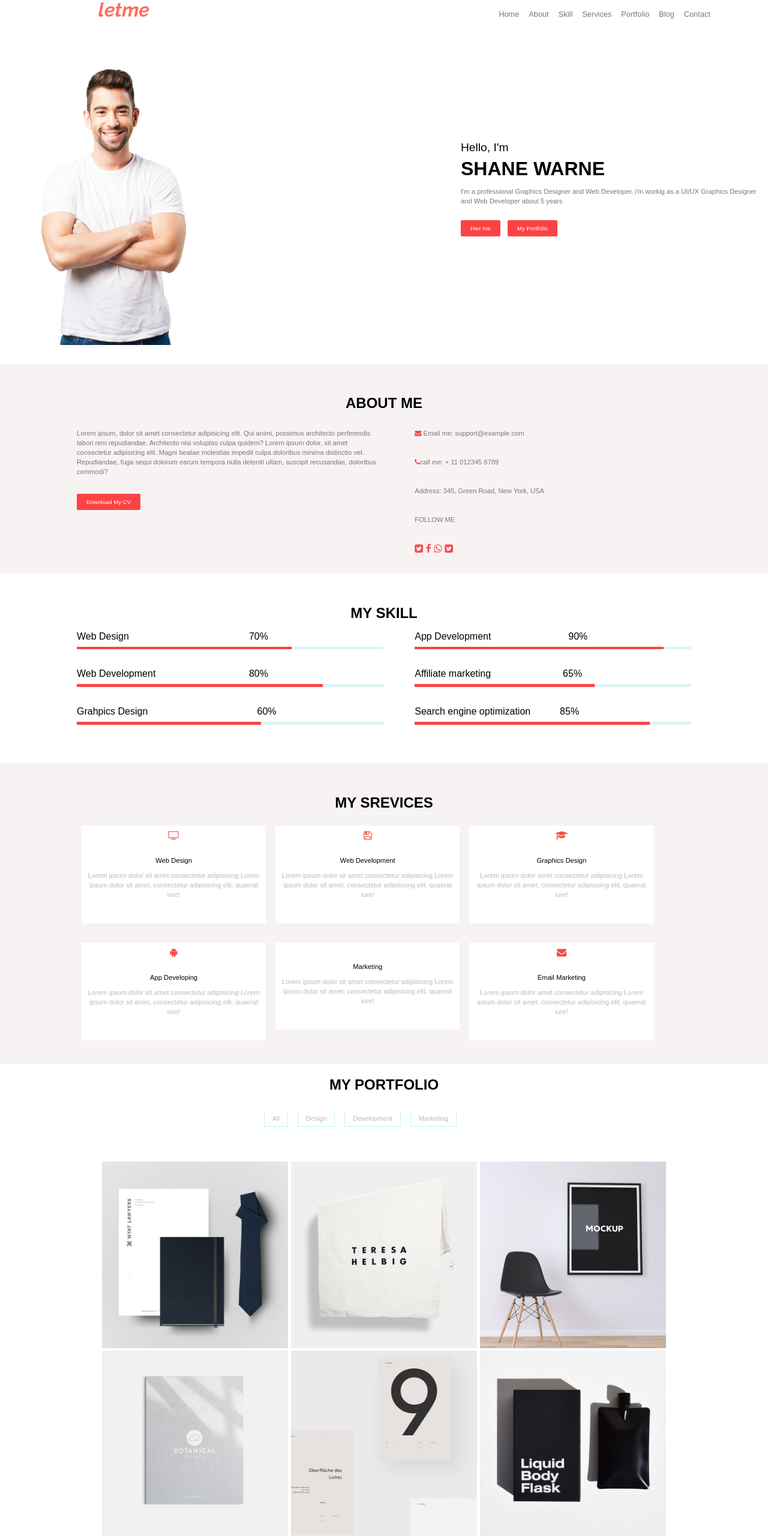
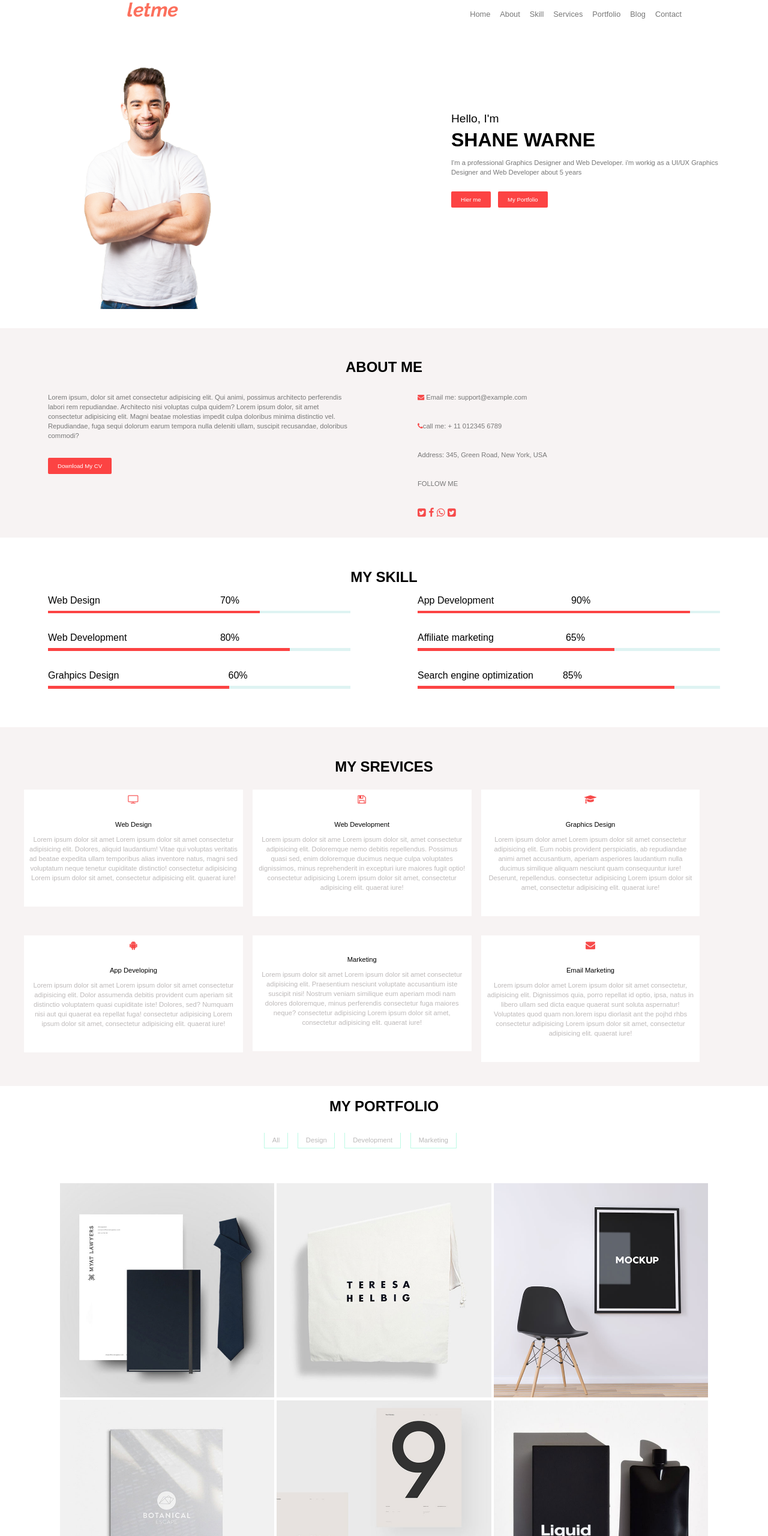
Before and after one commit to ashrofdev/New-project, a plain HTML site: page index.html in a window 1280 px wide. Shown: the top 2560 px of the page at 60% size. Drawn offline with Linux system fonts and the light colour scheme.

Commit message:
adjusting some properties

```diff
--- a/css/style.css
+++ b/css/style.css
@@ -5,7 +5,7 @@ body {
     margin: 0;
 }
 .header {
-    padding: 0 5rem 1rem 5rem;
+    padding: 0 8rem 1rem 8rem;
 }
 
 .navigation a {
@@ -32,6 +32,9 @@ body {
 .fix {
     clear: both;
 }
+.first {
+    padding: 0 5rem;
+}
 .man {
     margin: 0 auto;
     width: 30%;
@@ -43,7 +46,7 @@ body {
     line-height: .5rem;
     float: right;
     margin: 2rem 0;
-    margin-top: 10rem;
+    margin-top: 7rem;
 }
 .story h3 {
     font-weight: 200;
@@ -71,7 +74,7 @@ body {
     border-radius: 2px;
 }
 .about {
-    padding: 2rem 8rem;
+    padding: 2rem 5rem;
     background-color: rgb(247, 243, 243);
 }
 .section-heading {
@@ -80,21 +83,23 @@ body {
 }
 .my-cv {
     float: left;
-    width: 50%;
-    padding-right: 1rem;
+    width: 45%;
+    padding-right: 3rem;
 }
 .contact {
     float: right;
     width: 45%;
 }
 .skill {
-    padding: 2rem 8rem;
+    padding: 2rem 5rem;
+    box-sizing: border-box;
 }
 
 .grade {
     margin-bottom: 2rem;
     height: .3rem;
     margin-top: .5rem;
+    box-sizing: border-box;
 }
 .grade:nth-child(1) { background-image: linear-gradient(to right, rgb(252, 67, 67) 70%, rgb(222, 243, 242) 70%);}
 .grade:nth-child(2) { background-image: linear-gradient(to right, rgb(252, 67, 67) 80%, rgb(222, 243, 242) 80%);}
@@ -113,7 +118,7 @@ body {
     background-color: rgb(247, 243, 243);
 }
 .content {
-    padding: 2rem 8rem;
+    padding: 2rem 5rem;
 }
 .top {
     margin-bottom: 1rem;
@@ -169,12 +174,14 @@ body {
     background-color:  rgb(252, 67, 67);
 }
 .mag {
-    padding: 2rem 8rem;
+    padding: 2rem 4rem;
 }
 .por-img {
-    width: 30.3%;
+    width: 31%;
 }
-.portfolio {text-align: center;}
+.portfolio {
+    text-align: center;
+}
 
 .hire-me {
     background-color: rgb(247, 243, 243);
@@ -190,7 +197,7 @@ body {
 }
 .client {
     text-align: center;
-    padding: 2.5rem;
+    padding: 2rem 5rem;
 }
 .client-img {
     border: 1px solid rgb(201, 243, 229);
@@ -217,7 +224,7 @@ body {
 }
 .my-blog {
     background-color: rgb(247, 243, 243);
-    padding: 2rem 0;
+    padding: 2rem;
     text-align: center;
 }
 .box-h {
@@ -244,6 +251,7 @@ body {
     text-align: center;
     margin-bottom: 1.5rem;
 }
+.content {padding: 2rem 2rem}
 .pad {
     padding: 0 .5rem 1rem .5rem;
 }
@@ -286,7 +294,7 @@ body {
 .icon {
     color: rgb(247, 74, 74);
 }
-@media screen and (max-width: 500px) {
+@media screen and (max-width: 700px) {
     body {
         font-size: 100%;
         float: none;
@@ -335,6 +343,7 @@ body {
     .about {
         padding: 0;
         margin: 0;
+        padding: 1rem;
     }
     .skill {
         margin: 0;
@@ -348,11 +357,14 @@ body {
         width: 100%;
     }
     .input {
+        margin: 0;
+        padding: 0;
         width: 100%;
         margin: 0;
         padding: -1rem;;
         margin-bottom: .5rem;
         margin-left: .2rem;
+        padding: .5rem;
     }
     .contact {
         float: none;
@@ -377,6 +389,8 @@ body {
         padding: 1rem;
     }
     .my-services {
+        margin: 0;
+        padding: 0;
         padding: 2rem 0;
     }
     .content {
@@ -389,11 +403,11 @@ body {
         margin: 0;
         padding: 0;
         float: none;
-        width: 100%;
+        padding: 1rem;
     }
     .bottom {
         float: none;
-        width: 100%;
+        padding: 1rem;
     }
     .web-design {
         margin: 0;
--- a/index.html
+++ b/index.html
@@ -93,17 +93,17 @@
                             <div class="web-design">
                                 <i class="fa fa-tv icon"></i>
                                 <h6 class="box-head">Web Design</h6>
-                                <p class="paragraph">Lorem ipsum dolor sit amet consectetur adipisicing Lorem ipsum dolor sit amet, consectetur adipisicing elit. quaerat iure!</p>
+                                <p class="paragraph">Lorem ipsum dolor sit amet Lorem ipsum dolor sit amet consectetur adipisicing elit. Dolores, aliquid laudantium! Vitae qui voluptas veritatis ad beatae expedita ullam temporibus alias inventore natus, magni sed voluptatum neque tenetur cupiditate distinctio! consectetur adipisicing Lorem ipsum dolor sit amet, consectetur adipisicing elit. quaerat iure!</p>
                             </div>
                             <div class="web-design">
                                 <i class="fa fa-floppy-o icon"></i>
                                 <h6 class="box-head">Web Development</h6>
-                                <p class="paragraph">Lorem ipsum dolor sit amet consectetur adipisicing Lorem ipsum dolor sit amet, consectetur adipisicing elit. quaerat iure!</p>
+                                <p class="paragraph">Lorem ipsum dolor sit ame  Lorem ipsum dolor sit, amet consectetur adipisicing elit. Doloremque nemo debitis repellendus. Possimus quasi sed, enim doloremque ducimus neque culpa voluptates dignissimos, minus reprehenderit in excepturi iure maiores fugit optio! consectetur adipisicing Lorem ipsum dolor sit amet, consectetur adipisicing elit. quaerat iure!</p>
                             </div>
                             <div class="web-design">
                                 <i class="fa fa-graduation-cap icon"></i>
                                 <h6 class="box-head">Graphics Design</h6>
-                                <p class="paragraph">Lorem ipsum dolor amet consectetur adipisicing Lorem ipsum dolor sit amet, consectetur adipisicing elit. quaerat iure!</p>
+                                <p class="paragraph">Lorem ipsum dolor amet Lorem ipsum dolor sit amet consectetur adipisicing elit. Eum nobis provident perspiciatis, ab repudiandae animi amet accusantium, aperiam asperiores laudantium nulla ducimus similique aliquam nesciunt quam consequuntur iure! Deserunt, repellendus. consectetur adipisicing Lorem ipsum dolor sit amet, consectetur adipisicing elit. quaerat iure!</p>
                             </div>
                             <div class="fix"></div>
                         </div>
@@ -111,16 +111,16 @@
                                 <div class="web-design">
                                     <i class="fa fa-android icon"></i>
                                     <h6 class="box-head">App Developing</h6>
-                                    <p class="paragraph">Lorem ipsum dolor sit amet consectetur adipisicing Lorem ipsum dolor sit amet, consectetur adipisicing elit. quaerat iure!</p>
+                                    <p class="paragraph">Lorem ipsum dolor sit amet Lorem ipsum dolor sit amet consectetur adipisicing elit. Dolor assumenda debitis provident cum aperiam sit distinctio voluptatem quasi cupiditate iste! Dolores, sed? Numquam nisi aut qui quaerat ea repellat fuga! consectetur adipisicing Lorem ipsum dolor sit amet, consectetur adipisicing elit. quaerat iure!</p>
                                     </div>
                                     <div class="web-design">
                                         <h6 class="box-head">Marketing</h6>
-                                        <p class="paragraph">Lorem ipsum dolor sit amet consectetur adipisicing Lorem ipsum dolor sit amet, consectetur adipisicing elit. quaerat iure!</p>
+                                        <p class="paragraph">Lorem ipsum dolor sit amet Lorem ipsum dolor sit amet consectetur adipisicing elit. Praesentium nesciunt voluptate accusantium iste suscipit nisi! Nostrum veniam similique eum aperiam modi nam dolores doloremque, minus perferendis consectetur fuga maiores neque? consectetur adipisicing Lorem ipsum dolor sit amet, consectetur adipisicing elit. quaerat iure!</p>
                                     </div>
                                     <div class="web-design">
                                             <i class="fa fa-envelope icon"></i>
                                         <h6 class="box-head">Email Marketing</h6>
-                                        <p class="paragraph">Lorem ipsum dolor amet consectetur adipisicing Lorem ipsum dolor sit amet, consectetur adipisicing elit. quaerat iure!</p>
+                                        <p class="paragraph">Lorem ipsum dolor amet Lorem ipsum dolor sit amet consectetur, adipisicing elit. Dignissimos quia, porro repellat id optio, ipsa, natus in libero ullam sed dicta eaque quaerat sunt soluta aspernatur! Voluptates quod quam non.lorem ispu diorlasit ant the pojhd rhbs  consectetur adipisicing Lorem ipsum dolor sit amet, consectetur adipisicing elit. quaerat iure!</p>
                                 </div>
                                 <div class="fix"></div>
                         </div>
@@ -189,7 +189,7 @@
                             <div class="pad">
                                     <h6 class="box-h">Theme Modification Tips</h6>
                                     <p class="blog-date">&nbsp;<i class="icon fa fa-address-book"></i>  Admin | &nbsp;<i class="fa fa-hospital icon"></i> 26 Feb, 2018</p>
-                                    <p class="paragraph sep">Lorem ipsum dolor amet con Lorem ipsum dolor sit amet consectetur adipisicing elit. Illo quo cumque dolorum temporibus ipsa, eveniet, sit corporis odit esse, laboriosam laudantium amet vel ut. Eum at placeat quisquam assumenda commodi. sectetur adipisicing Lorem ipsum sectetur adipisicing Lorem ipsum dolor sit amet, consectetur adipisicing elit. quaerat iure!</p>
+                                    <p class="paragraph sep">Lorem ipsum dolor amet con Lorem ipsum dolor adipisicing elit. Illo quo cumque dolorum temporibus ipsa, eveniet, sit corporis odit esse, laboriosam laudantium amet vel ut. Eum at placeat quisquam assumenda commodi. sectetur adipisicing Lorem ipsum sectetur adipisicing Lorem ipsum dolor sit amet, consectetur adipisicing elit. quaerat iure!</p>
 
                             </div>
                         </div>
```
